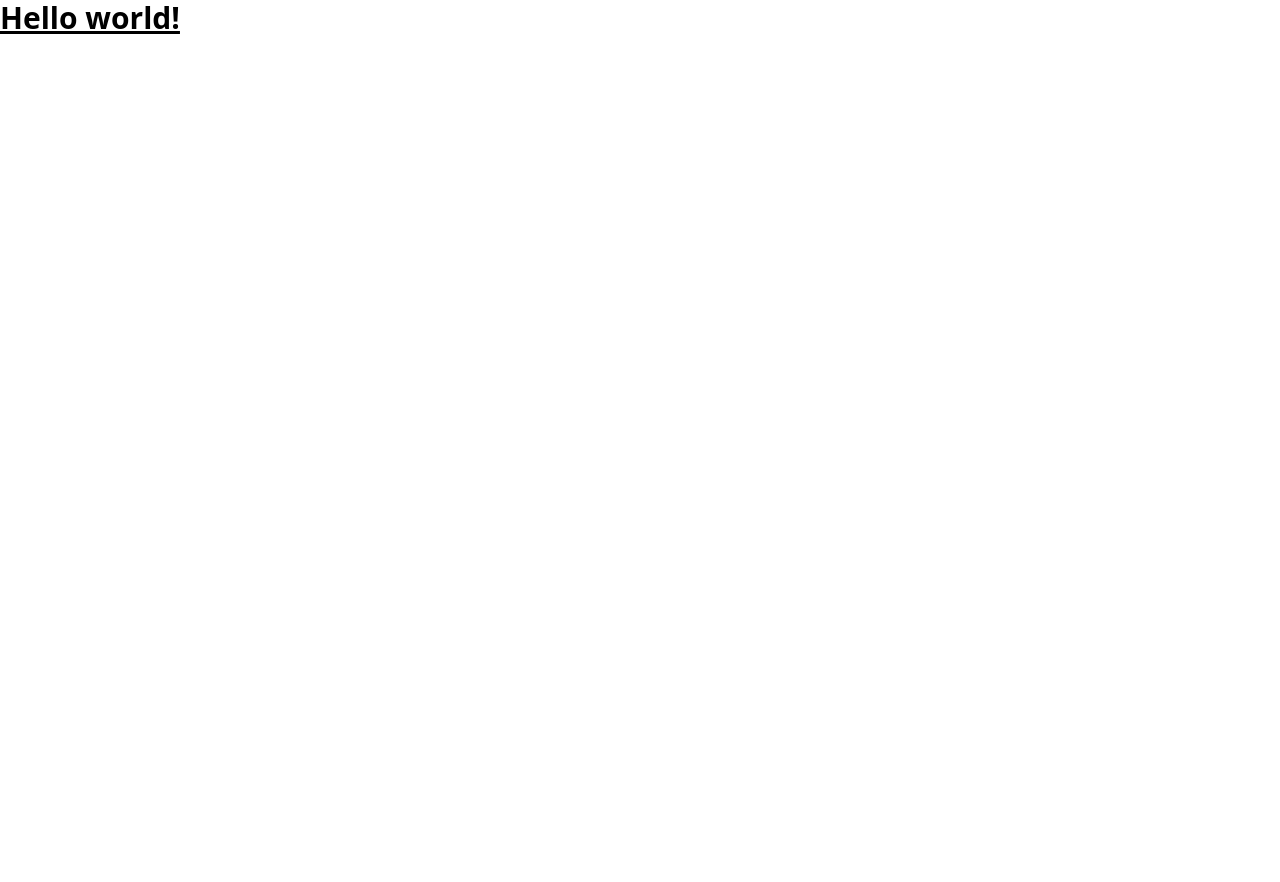
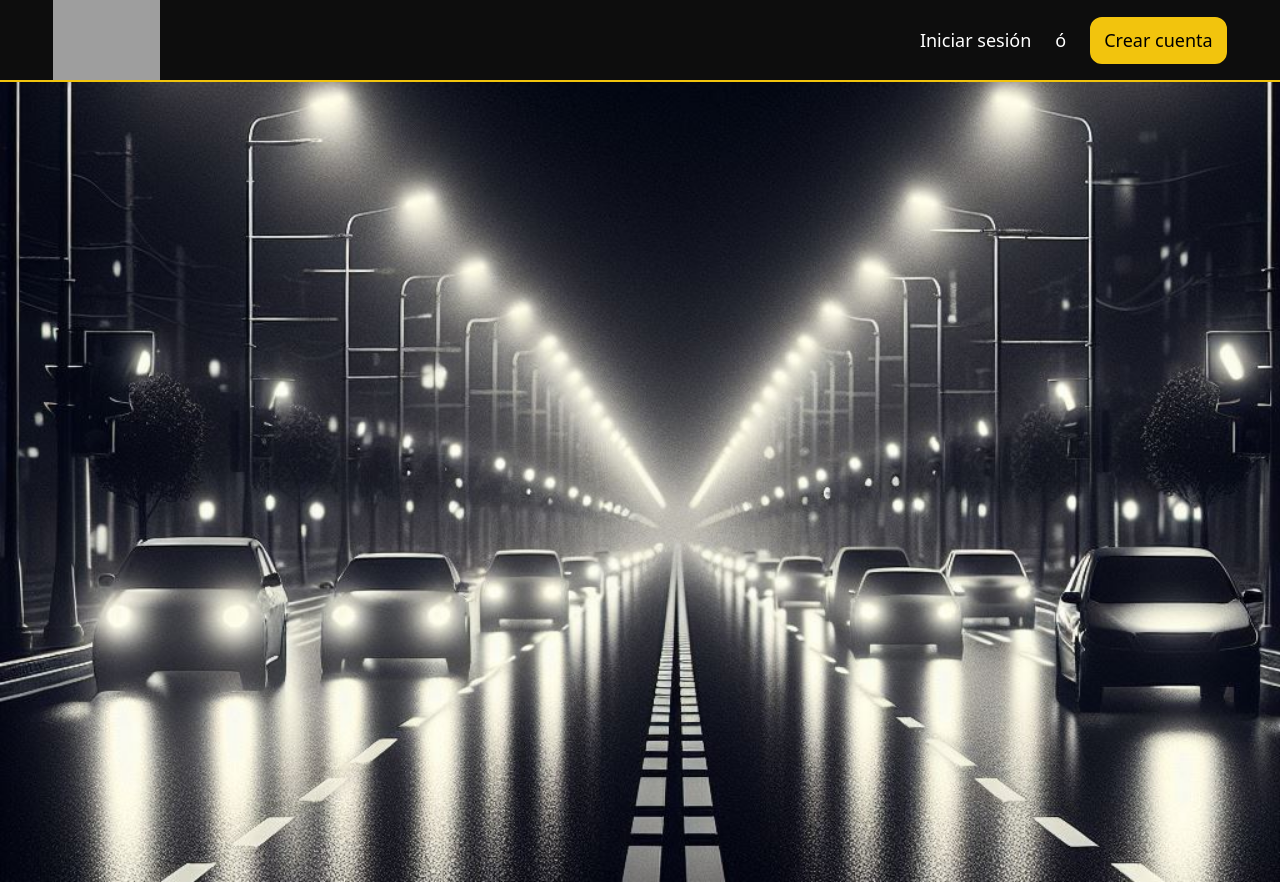
Before and after one commit to NicolasPerezM/maquetaci-n-fitParking, a website: page src/index.html in a window 1280 px wide. Before the commit the page ends 800 px from the top, so only its background shows below. Drawn offline with Linux system fonts and the light colour scheme; grey boxes are pictures that could not be loaded.

Commit message:
barra de navegacion de login

```diff
--- a/src/index.html
+++ b/src/index.html
@@ -1,13 +1,23 @@
 <!doctype html>
-<html>
+<html lang="esp">
 <head>
   <meta charset="UTF-8">
   <meta name="viewport" content="width=device-width, initial-scale=1.0">
   <link href="./output.css" rel="stylesheet">
+  <title>fitParkin | Iniciar sesión</title>
 </head>
-<body>
-  <h1 class="text-3xl font-bold underline">
-    Hello world!
-  </h1>
+<body class="text-[18px] text-white overflow-x-hidden">
+  <header class="w-screen h-auto bg-[#0D0D0D] border-b-2 border-[#F2C40D]">
+    <nav class="flex justify-between w-11/12 m-auto">
+        <img src="../images/logoFitP.png" alt="logo-fitParking-amarillo" class="h-20">
+        <ul class="flex gap-6 items-center">
+            <li><a href="">Iniciar sesión</a></li><span>ó</span>
+            <li class="bg-[#F2C40D] border-2 border-[#F2C40D] py-2 px-3 rounded-xl text-black hover:bg-transparent hover:cursor-pointer hover:text-white"><a href="">Crear cuenta</a></li>
+        </ul>
+    </nav>
+  </header>
+  <section class="bg-general bg-cover bg-center h-screen w-screen">
+
+  </section>
 </body>
 </html>
--- a/tailwind.config.js
+++ b/tailwind.config.js
@@ -2,7 +2,11 @@
 module.exports = {
   content: ["./src/**/*.{html,js}"],
   theme: {
-    extend: {},
+    extend: {
+      backgroundImage: {
+        'general': "url('/images/background.jpeg')"
+      }
+    },
   },
   plugins: [],
 }
```
Also changed, not shown: images/background.jpeg (added), src/input.css (line endings or trailing spaces), src/output.css, 1 other file.
